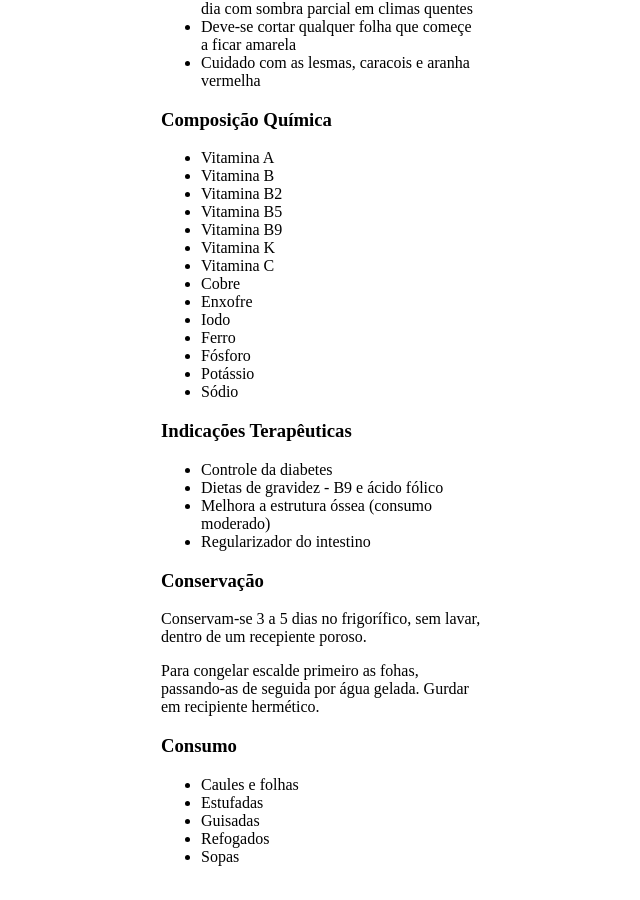
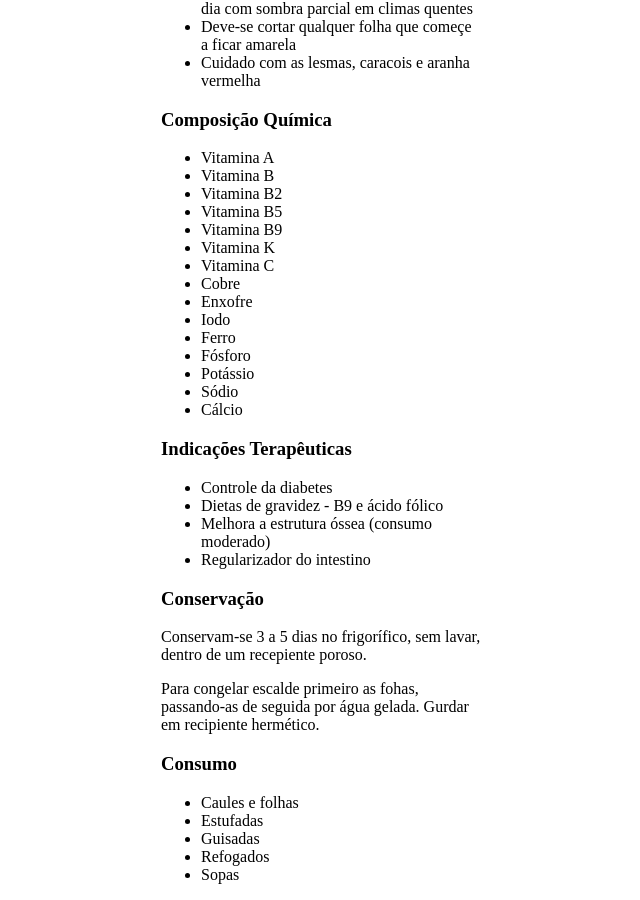
Before and after one commit to horta-da-cooperativa/horta-da-cooperativa.github.io, a Jekyll site: the page built from _culturas/acelgas.md, in a window 1280 px wide and 900 px high, scrolled down 1705 px. Shown: the whole window, without its empty margins (319-959 px from the left). Built offline with Jekyll 4.4.1, drawn with Linux system fonts in a browser that asks for light colours.

Commit message:
Adicionado cálcio

```diff
--- a/_culturas/acelgas.md
+++ b/_culturas/acelgas.md
@@ -108,6 +108,7 @@ Necessita de poucos cuidados, mas:
 * Fósforo
 * Potássio
 * Sódio
+* Cálcio
 
 ### Indicações Terapêuticas
 
```
